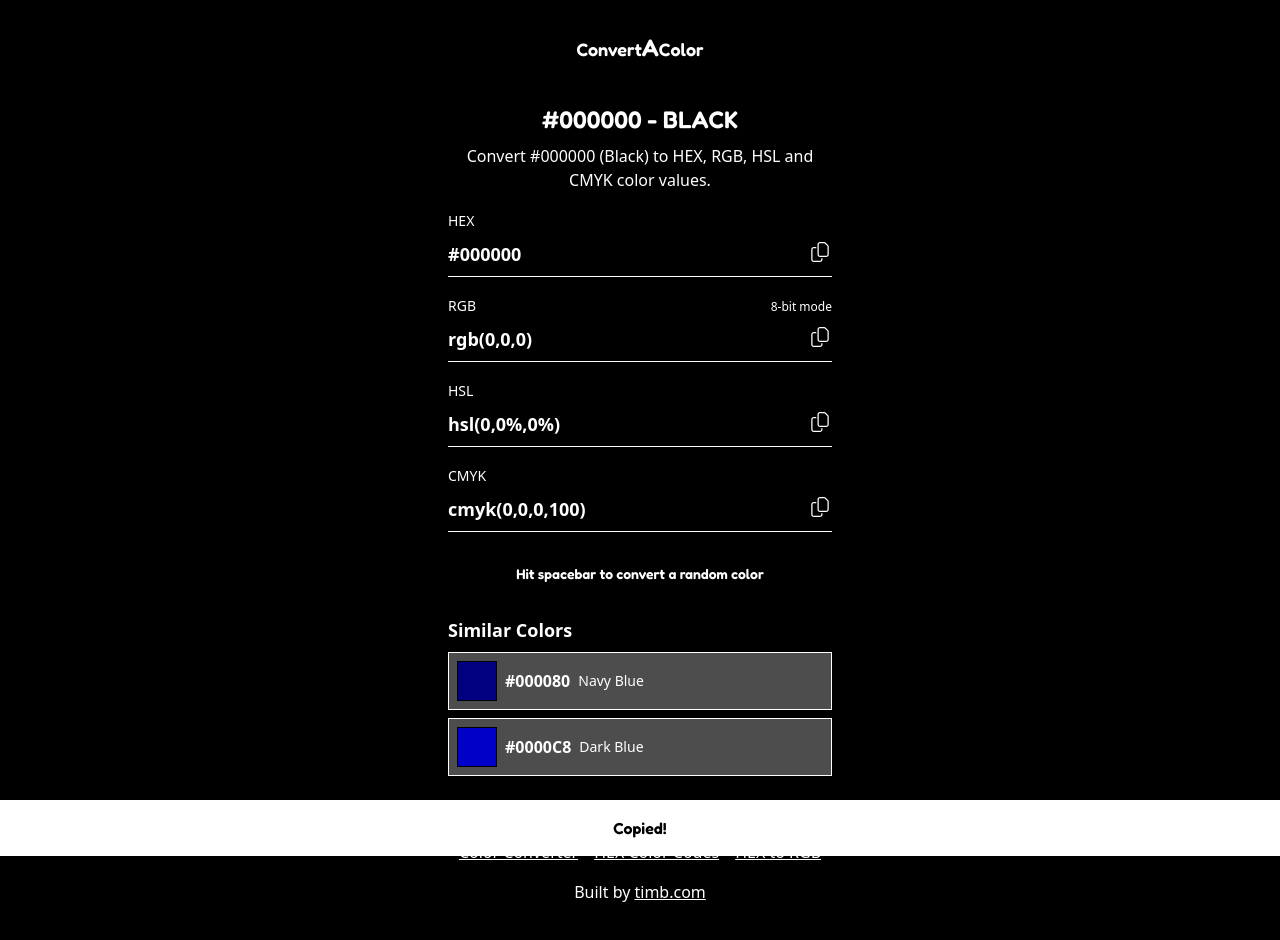
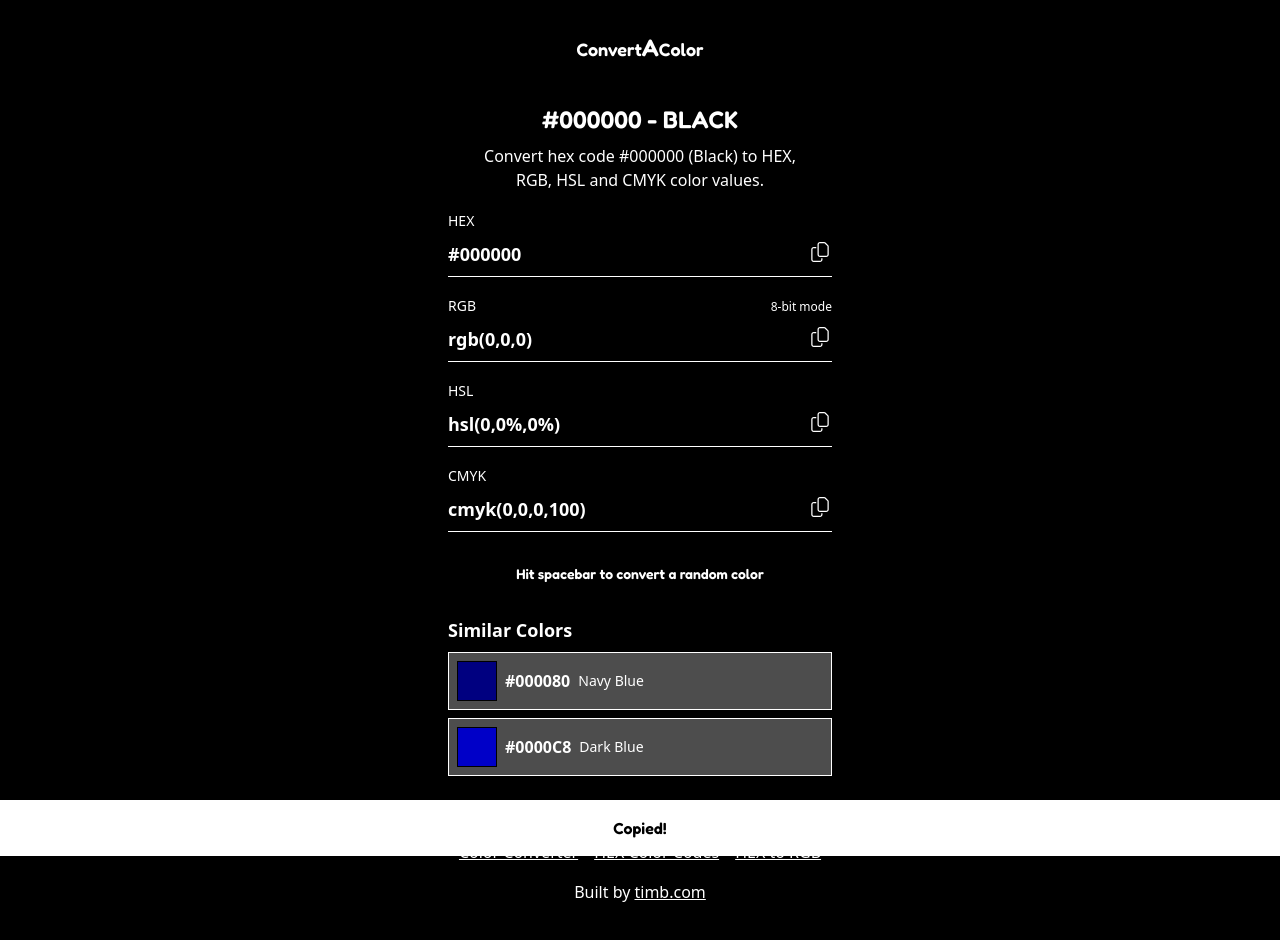
Before and after one commit to timb-103/convertacolor, a Nuxt app: page /hex/000000 in a window 1280 px wide. Shown: the top 940 px of the page. Built offline with nearby package versions, Linux system fonts and the light colour scheme.

Commit message:
Minor text change.

```diff
--- a/pages/hex/[hex].vue
+++ b/pages/hex/[hex].vue
@@ -8,7 +8,7 @@
 
       <!-- description -->
       <p class="text-center mx-auto max-w-[350px] mt-2">
-        Convert <span class="uppercase">{{ hexParam }}</span> ({{ name }}) to HEX, RGB, HSL and CMYK color values.
+        Convert hex code <span class="uppercase">{{ hexParam }}</span> ({{ name }}) to HEX, RGB, HSL and CMYK color values.
       </p>
 
       <form class="max-w-sm mx-auto mt-4 space-y-4">
@@ -165,7 +165,7 @@ useHead({
   meta: [
     {
       name: 'description',
-      content: `Convert ${hexParam} (${name}) to HEX, RGB, HSL and CMYK color values.`
+      content: `Convert hex code ${hexParam} (${name}) to HEX, RGB, HSL and CMYK color values.`
     }
   ]
 });
```
